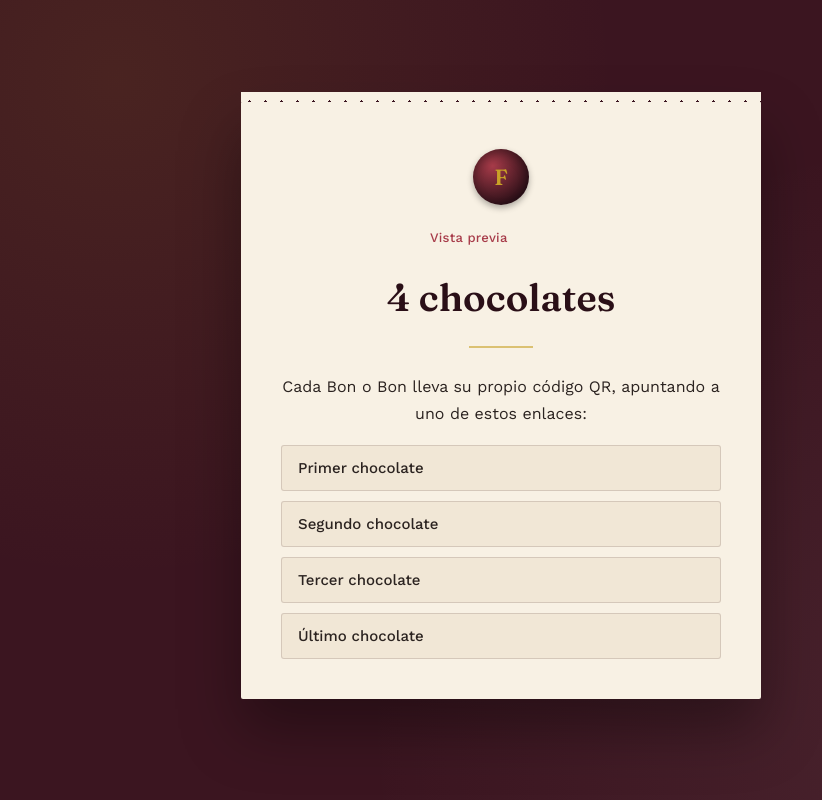
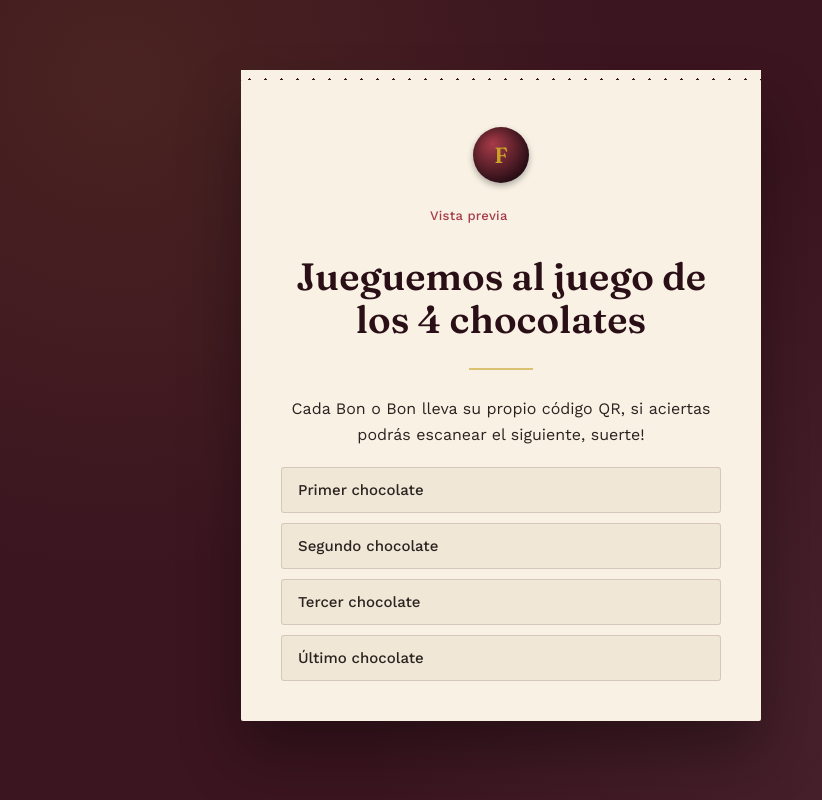
Before and after one commit to Ghosthunter0808/Sorpresa-para-Frecia, a plain HTML site: page index.html in a window 1280 px wide. Shown: the whole page, without its empty margins (139-961 px from the left). Drawn offline with nearby package versions, Linux system fonts and the light colour scheme.

Commit message:
Update index.html

```diff
--- a/index.html
+++ b/index.html
@@ -116,9 +116,9 @@
 <div class="letter">
   <div class="seal">F</div>
   <p class="eyebrow">Vista previa</p>
-  <h1>4 chocolates</h1>
+  <h1>Jueguemos al juego de los 4 chocolates</h1>
   <hr class="divider">
-  <p class="center">Cada Bon o Bon lleva su propio código QR, apuntando a uno de estos enlaces:</p>
+  <p class="center">Cada Bon o Bon lleva su propio código QR, si aciertas podrás escanear el siguiente, suerte!</p>
   <ul class="home-list">
     <li><a href="./primer-chocolate/">Primer chocolate</a></li>
     <li><a href="./segundo-chocolate/">Segundo chocolate</a></li>
```
